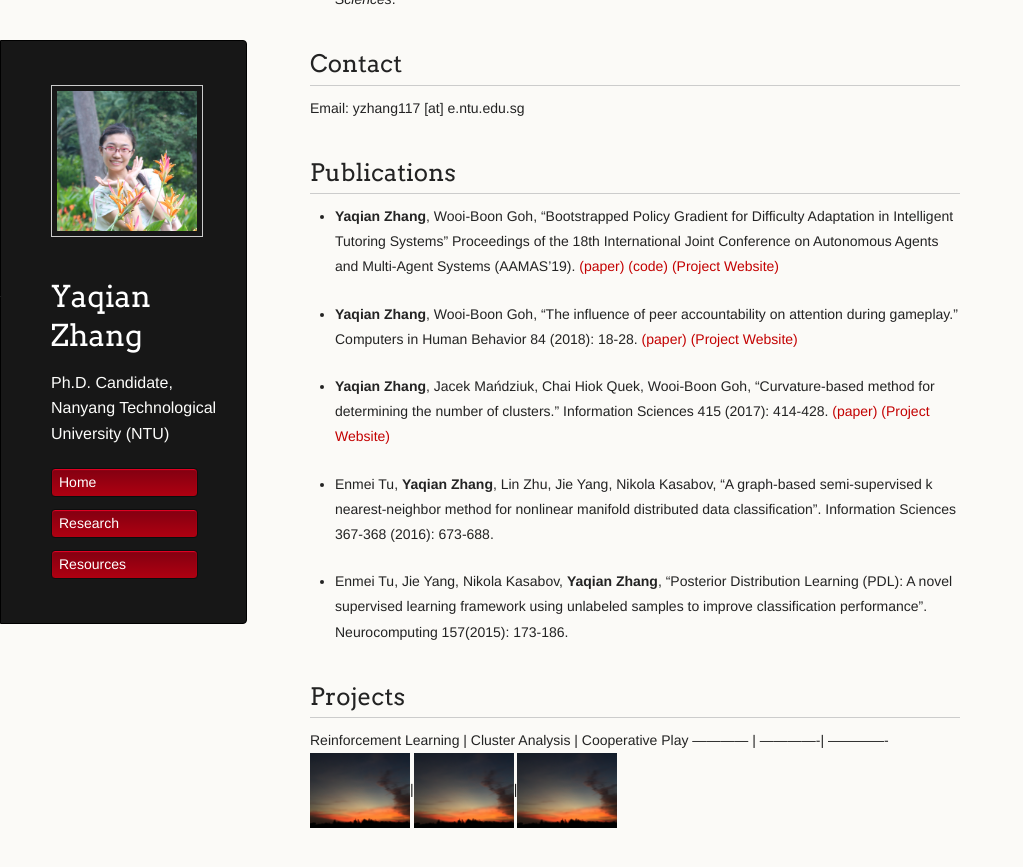
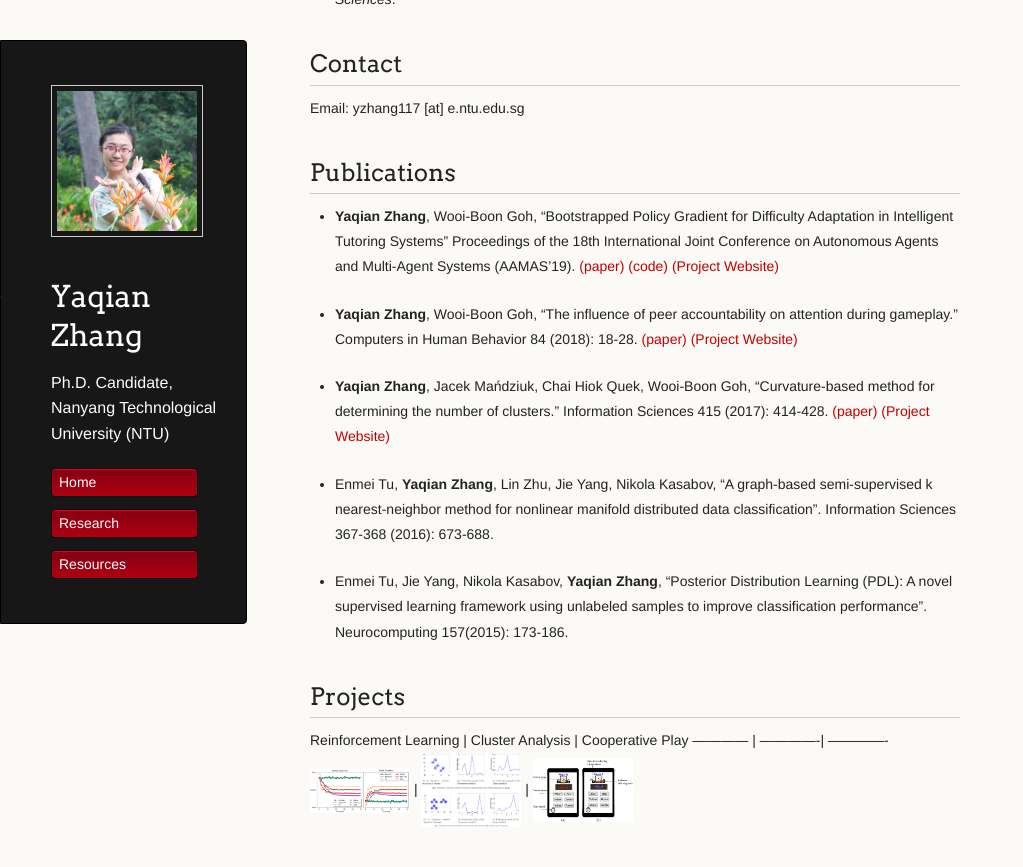
Before and after one commit to YaqianZhang/yaqianzhang.github.io, a Jekyll site: the page built from index.md, in a window 1280 px wide and 900 px high, scrolled down 907 px. Shown: the top 867 px of the window, without its empty margins (0-1023 px from the left). Built offline with Jekyll 4.4.1, drawn with Linux system fonts in a browser that asks for light colours; our own code applies the rules of GitHub Pages for plain Markdown files.

Commit message:
Update index.md

```diff
--- a/index.md
+++ b/index.md
@@ -43,4 +43,4 @@ Email: yzhang117 [at] e.ntu.edu.sg
 ## Projects
 Reinforcement Learning | Cluster Analysis | Cooperative Play
 ------------ | -------------| -------------
-[<img src="images/IMG_2041.JPG" class="inline" width="100"/>](https://yaqianzhang.github.io/2018/06/30/boostrapped-policy-gradient.html)|[<img src="images/IMG_2041.JPG" class="inline" width="100"/>](https://yaqianzhang.github.io/2017/05/16/determining-the-number-of-clusters.html)|[<img src="images/IMG_2041.JPG" alt="hi" class="inline" width="100"/>](https://yaqianzhang.github.io/2018/02/16/peer-accountability-on-attention.html)
+[<img src="/images/bpg_pic/strong_weak.png" class="inline" width="100"/>](https://yaqianzhang.github.io/2018/06/30/boostrapped-policy-gradient.html) | [<img src="/images/fig2_2.PNG" class="inline" width="100"/>](https://yaqianzhang.github.io/2017/05/16/determining-the-number-of-clusters.html) | [<img src="/images/fig1.PNG" alt="hi" class="inline" width="100"/>](https://yaqianzhang.github.io/2018/02/16/peer-accountability-on-attention.html)
```
